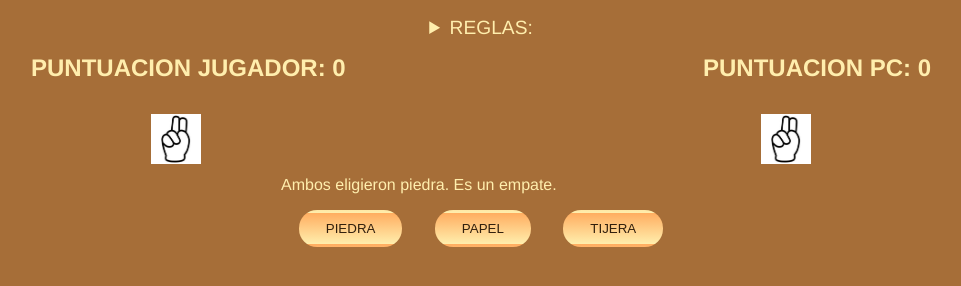
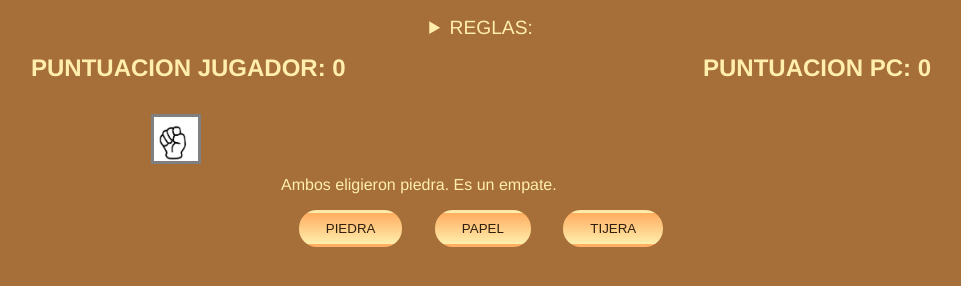
Before and after one commit to JoacoDv/piedra-papel-o-tijera-juego, a plain HTML site: page index.html in a window 1280 px wide. Both pictures are taken after a click on the button "PIEDRA". Shown: the part 60-346 px from the top of the page, without its empty margins (159-1120 px from the left). Drawn offline with Linux system fonts and the light colour scheme.

Commit message:
funcion no funciona xd

```diff
--- a/index.js
+++ b/index.js
@@ -30,12 +30,13 @@ function pcPlay() {
 function play(playing, pcPlaying) {
     if (playing === pcPlaying){
         resultPlay.innerText = `Ambos eligieron ${playing}. Es un empate.`;
-
+        pcChoise(pcPlaying);
     } else if (playing === "piedra" && pcPlaying === "tijera" ||
         playing === "papel" && pcPlaying === "piedra" ||
         playing === "tijera" && pcPlaying === "papel"
     ){
         resultPlay.innerText = `Ganaste esta ronda, elegiste ${playing} y la Pc eligio ${pcPlaying}.`;
+        pcChoise(pcPlaying);
         scorePlayer++;
         scorePlayerText.innerText = scorePlayer;
         if (scorePlayer === 3){
@@ -45,6 +46,7 @@ function play(playing, pcPlaying) {
         }
     } else {
         resultPlay.innerText = `Perdiste esta ronda, elegiste ${playing} y la Pc eligio ${pcPlaying}`;
+        pcChoise(pcPlaying);
         scorePc++;
         scorePcText.innerText = scorePc;
         if (scorePc === 3){
@@ -66,7 +68,47 @@ function reset() {
     buttonReset.style.display = "none";
 }
 
-buttonPiedra.addEventListener("click", function () { play("piedra", pcPlay())});
-buttonPapel.addEventListener("click", function () { play("papel", pcPlay())});
-buttonTijera.addEventListener("click", function () { play("tijera", pcPlay())});
-buttonReset.addEventListener("click", function () {reset()})
+function pcChoise(pcPlaying) {
+    if (pcPlaying === "piedra"){
+        imgPiedraPc.style.display = "block";
+    }
+    else if (pcPlaying === "papel") {
+        imgPapelPc.style.display = "block";
+    }
+    else {
+        imgTijeraPc.display.style = "block";
+    }
+}
+
+const resetImg = () => {
+    imgPapelPc.style.display = "none";
+    imgPiedraPc.style.display = "none";
+    imgTijeraPc.style.display = "none";
+    imgPapelPlayer.style.display = "none";
+    imgPiedraPc.style.display = "none";
+    imgTijeraPc.style.display = "none";
+}
+
+
+
+buttonPiedra.addEventListener("click", () => {
+    play("piedra", pcPlay());
+    resetImg();
+    imgPiedraPlayer.style.display = "block";
+});
+buttonPapel.addEventListener("click", () => {
+    play("papel", pcPlay());
+    resetImg();
+    imgPapelPlayer.style.display = "block";
+});
+buttonTijera.addEventListener("click", () => {
+    play("tijera", pcPlay());
+    resetImg();
+    imgTijeraPlayer.style.display = "block";
+});
+buttonReset.addEventListener("click", () => {
+    reset();
+    resetImg();
+})
+
+resetImg();
--- a/styles.css
+++ b/styles.css
@@ -64,11 +64,25 @@ img{
 .pc-img {
     right: 120px;
     bottom: 40px;
+    display: none;
 }
 
 .player-img {
     left: 120px;
     bottom: 40px;
+    display: none;
+}
+
+.winner-img {
+    border: 3px solid var(--ligth-green-color);
+}
+
+.lost-img {
+    border: 3px solid red;
+}
+
+.tie-img {
+    border: 3px solid gray;
 }
 
 .result-play {
```
